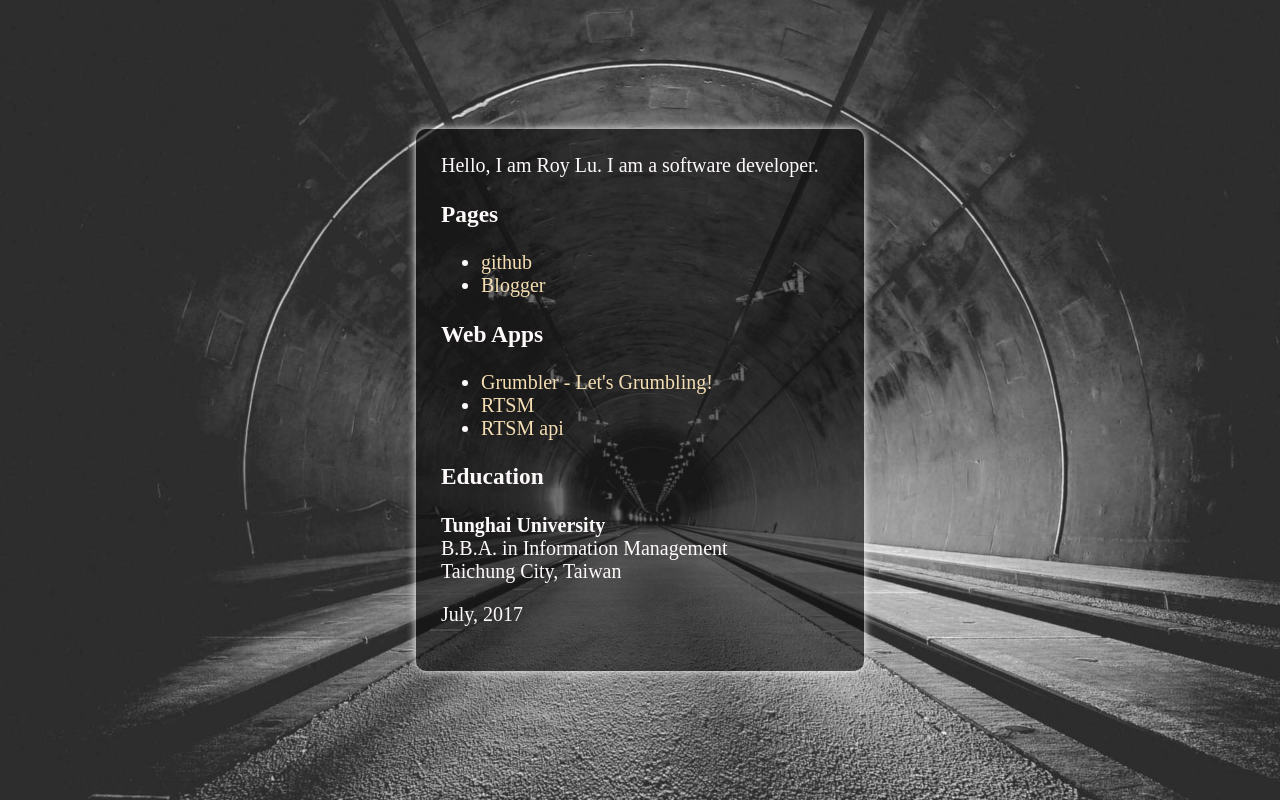
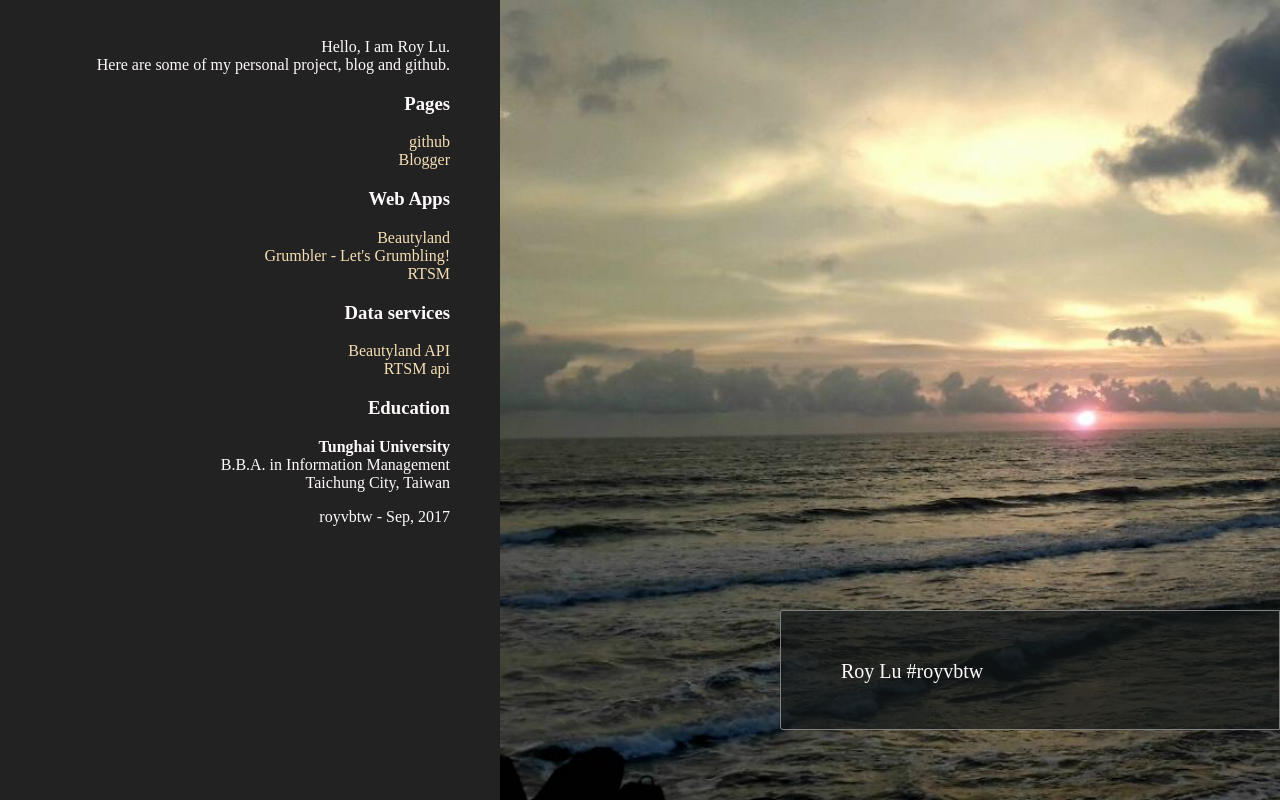
Before and after one commit to roycrxtw/myhome, a web app: file public/index.html in a window 1280 px wide. Run offline with its HTML, style and script files only (its server is not run), Linux system fonts and the light colour scheme.

Commit message:
Apply a new design to homepage
Change to new design with RWD for the homepage.

```diff
--- a/public/css/home.css
+++ b/public/css/home.css
@@ -6,26 +6,18 @@ html{
 	font-family: "Microsoft JhengHei";
 	color: snow;
 	font-weight: 100;
+	overflow-x: hidden;
 }
 
 body{
 	width: 100vw;
-	height: 100vh;
 	margin: 0;
-	border: 0px solid yellow;
 	padding: 0;
-
-	background-image: url('../img/bg-concrete-768.jpg');
-	background-position: center;
-	background-repeat: no-repeat;
-	background-color: darkslategrey;
-	background-size: cover;
-	background-attachment: fixed;
+	background-color: #222;
 }
-@media only screen and (min-width: 768px) {
+@media (min-width: 1280px) {
 	body {
-		background-image: url('../img/bg-concrete-1920.jpg');
-		font-size: 2.5vmin;
+		font-size: 16px;
 	}
 }
 
@@ -37,31 +29,105 @@ a:hover{
 	color: skyblue;
 }
 
-.container{
-	display: flex;
-	width: 100%;
-	height: 100%;
-	margin: 0;
-	border: 0px solid red;
-	padding: 0;
-	justify-content: center;
-	align-items: center;;
+ul{
+	list-style: none;
 }
 
-.panel{
-	display: block;
-	width: 90vw;
-	margin: auto;
-	border: 0px solid snow;
-	border-radius: 10px;
-	box-shadow: 0 0 10px snow;
-	padding: 25px;
-	overflow: hidden;
-	background-color: rgba(10, 10, 10, 0.6);
+.content{
+	width: 100vw;
+	margin: 0 auto;
+	background-color: #222;
+	padding: 10px;
+}
+@media (min-width: 720px){
+	.content{
+		width: 280px;
+		margin: 0;
+		border: 0px solid snow;
+		border-radius: 3px;
+		box-shadow: 0 0 0 snow;
+		padding: 30px;
+		text-align: right;
+		z-index: 230;
+	}
+}
+@media (min-width: 1280px){
+	.content{
+		width: 500px;
+		padding: 20px 50px;
+	}
 }
 
-@media only screen and (min-width: 768px){
-	.panel{
-		width: 35vw;
+.header{
+	position: relative;
+	display: block;
+	width: 100vw;
+	margin: 0;
+	padding: 0;
+	/* width: auto; */
+	height: 25vh;
+	border: 0px solid red;
+	background-image: url('../img/bg-anping-720.jpg');
+	background-position: center;
+	background-repeat: no-repeat;
+	background-size: cover;
+}
+@media only screen and (min-width: 720px) {
+	.header{
+		position: fixed;
+		top: 0;
+		left: 280px;
+		height: 100vh;
+		background-image: url('../img/bg-anping-1280.jpg');
 	}
 }
+@media (min-width: 1280px) {
+	.header{
+		top: 0;
+		left: 500px;
+		background-image: url('../img/bg-anping-1280.jpg');
+	}
+}
+
+
+.title{
+	position: absolute;
+	bottom: 0;
+	width: 100vw;
+	height: 40px;
+	margin: 0 auto;
+	background-color: rgba(20, 25, 25, 0.7);
+	padding: 0 0 0 20px;
+	color: snow;
+	font-size: 16px;
+	line-height: 40px;
+}
+@media (min-width: 720px){
+	.title{
+		position: fixed;
+		right: 0;
+		bottom: 70px;
+		width: 440px;
+		height: 100px;
+		z-index: 0;
+		border: 1px solid grey;
+		border-top-left-radius: 3px;
+		border-bottom-left-radius: 3px;
+		padding-left: 50px;
+
+		background-color: rgba(20, 25, 25, 0.7);
+		font-size: 18px;
+		line-height: 100px;
+	}
+}
+@media (min-width: 1280px){
+	.title{
+		width: 500px;
+		height: 120px;
+		border-top-left-radius: 3px;
+		border-bottom-left-radius: 3px;
+		padding: 40px 60px;
+		font-size: 20px;
+		line-height: 40px;
+	}
+}
--- a/public/index.html
+++ b/public/index.html
@@ -1,47 +1,50 @@
 <!doctype html>
 
-<html lang='zh-Hant-TW'>
+<html lang='en'>
 
 <head>
 	<title>Roy Lu</title>
-	<link rel="stylesheet" type="text/css" href="css/home.css">
+	<link rel="stylesheet" type="text/css" href="./css/home.css">
 	<meta charset="UTF-8">
 	<meta name="viewport" content="width=device-width, initial-scale=1.0">
 </head>
 
 <body>
-<div class='container'>
+	<div class='header'>
+		<div class='title'>Roy Lu #royvbtw</div>
+	</div>
 
-<div class='panel'>
-<div>Hello, I am Roy Lu. I am a software developer.</div>
+	<div class='content'>
+		<br/>Hello, I am Roy Lu. <br/>Here are some of my personal project, blog and github.
 
 		<h3>Pages</h3>
-
 		<ul>
 			<li><a href='https://github.com/royvbtw'>github</a></li>
 			<li><a href='https://royvbtw.blogspot.tw'>Blogger</a></li>
 		</ul>
 
 		<h3>Web Apps</h3>
-
 		<ul>
+			<li><a href='http://beautyland.royvbtw.uk'>Beautyland</a></li>
 			<li><a href='https://grumbler.royvbtw.uk'>Grumbler - Let's Grumbling!</a></li>
 			<li><a href='https://royvbtw.github.io/rtsm/rtsm.html'>RTSM</a></li>
+		</ul>
+
+		<h3>Data services</h3>
+		<ul>
+			<li><a href='http://beautyland-api.royvbtw.uk/readme'>Beautyland API</a></li>
 			<li><a href='https://rtsmapi.royvbtw.uk/readme'>RTSM api</a></li>
 		</ul>
 
 		<h3>Education</h3>
-
 		<p>
 			<b>Tunghai University</b><br/>
 			B.B.A. in Information Management<br/>
 			Taichung City, Taiwan
 		</p>
 
-<p>July, 2017</p>
+		<p>royvbtw - Sep, 2017</p>
+	</div><!-- end of .content -->
+</body>
 
-</div><!-- end of .panel -->
-</div><!-- end of .container -->
-
-</body>
 </html>
```
Also changed, not shown: README.md, public/img/bg-anping-1280.jpg (added), public/img/bg-anping-1920.jpg (added), public/img/bg-anping-720.jpg (added), public/img/bg-concrete-1920.jpg (deleted), public/img/bg-concrete-768.jpg (deleted), 1 other file. Lines whose indentation alone changed are shown as unchanged.
